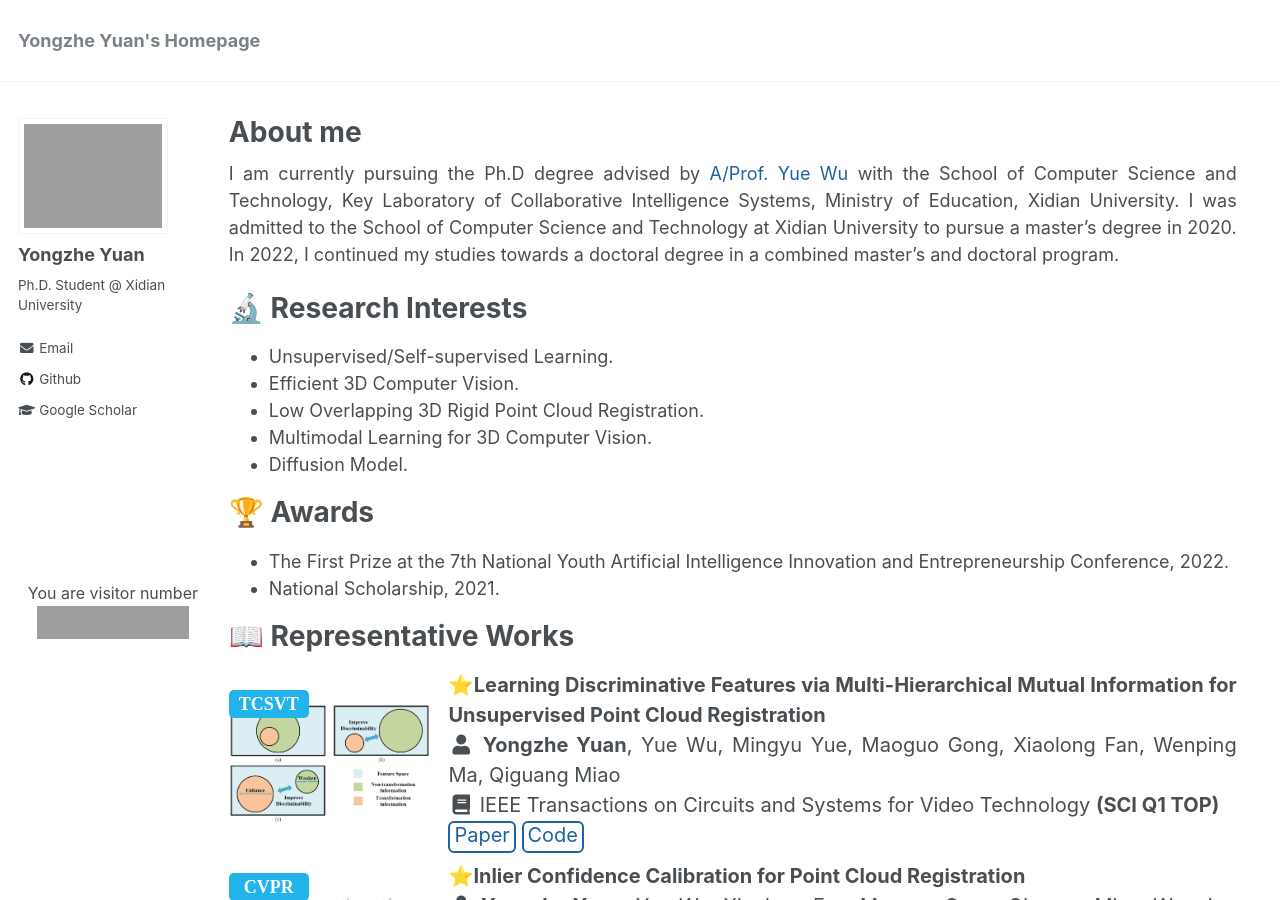
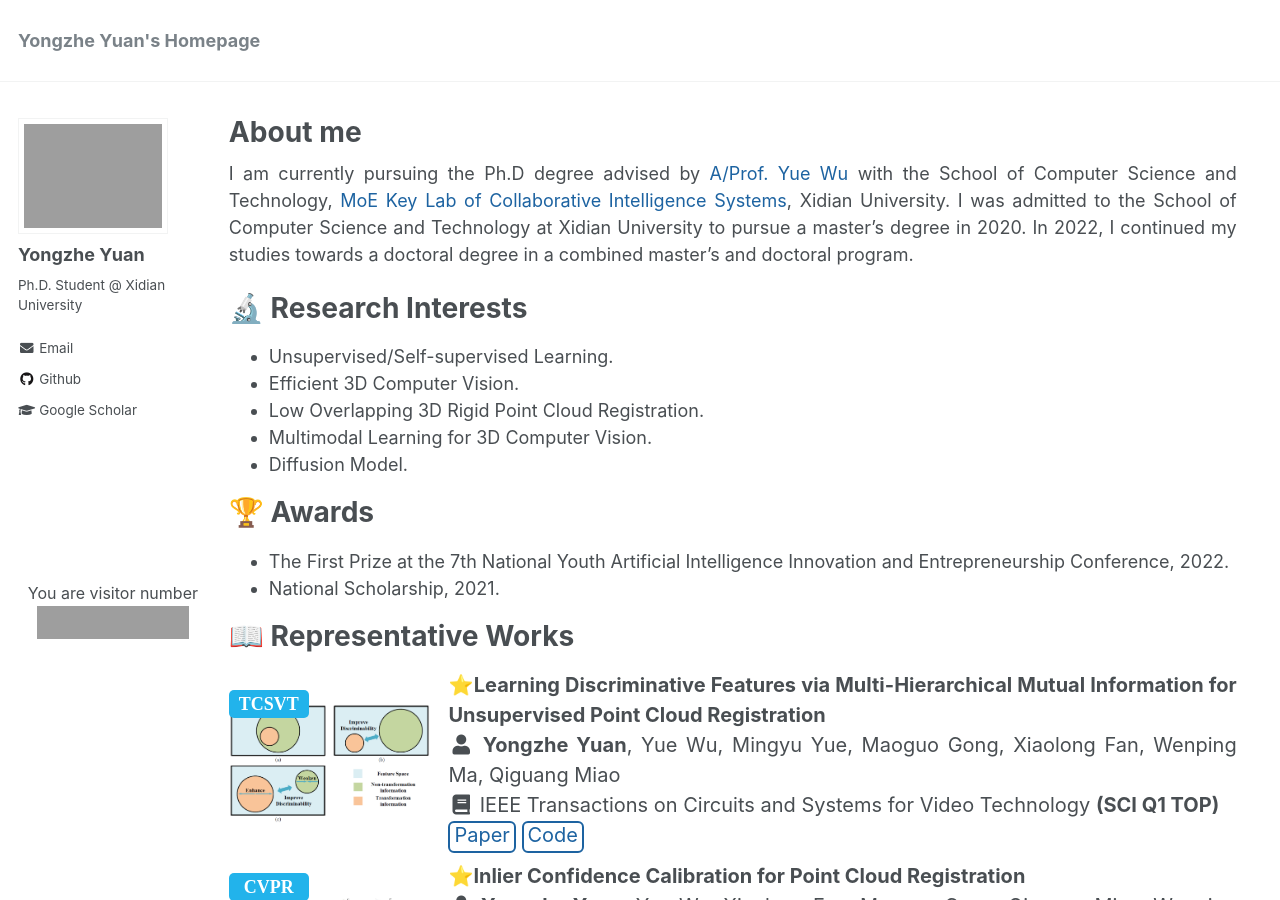
Before and after one commit to YYZMARS/YYZMARS.github.io, a Jekyll site: the page built from _pages/home.md, in a window 1280 px wide and 900 px high. Built offline with Jekyll 4.4.1, drawn with Linux system fonts in a browser that asks for light colours; a script that is not in the unit is left out; grey boxes are pictures that could not be loaded.

Commit message:
Update home.md

```diff
--- a/_pages/home.md
+++ b/_pages/home.md
@@ -8,7 +8,7 @@ redirect_from:
   - /home.html
 ---
 
-I am currently pursuing the Ph.D degree advised by [A/Prof. Yue Wu](https://web.xidian.edu.cn/wuyue/) with the School of Computer Science and Technology, Key Laboratory of Collaborative Intelligence Systems, Ministry of Education, Xidian University. I was admitted to the School of Computer Science and Technology at Xidian University to pursue a master's degree in 2020. In 2022, I continued my studies towards a doctoral degree in a combined master's and doctoral program.
+I am currently pursuing the Ph.D degree advised by [A/Prof. Yue Wu](https://web.xidian.edu.cn/wuyue/) with the School of Computer Science and Technology, [MoE Key Lab of Collaborative Intelligence Systems](https://cois.xidian.edu.cn/), Xidian University. I was admitted to the School of Computer Science and Technology at Xidian University to pursue a master's degree in 2020. In 2022, I continued my studies towards a doctoral degree in a combined master's and doctoral program.
 
 
 <h1>🔬 Research Interests</h1>
```
